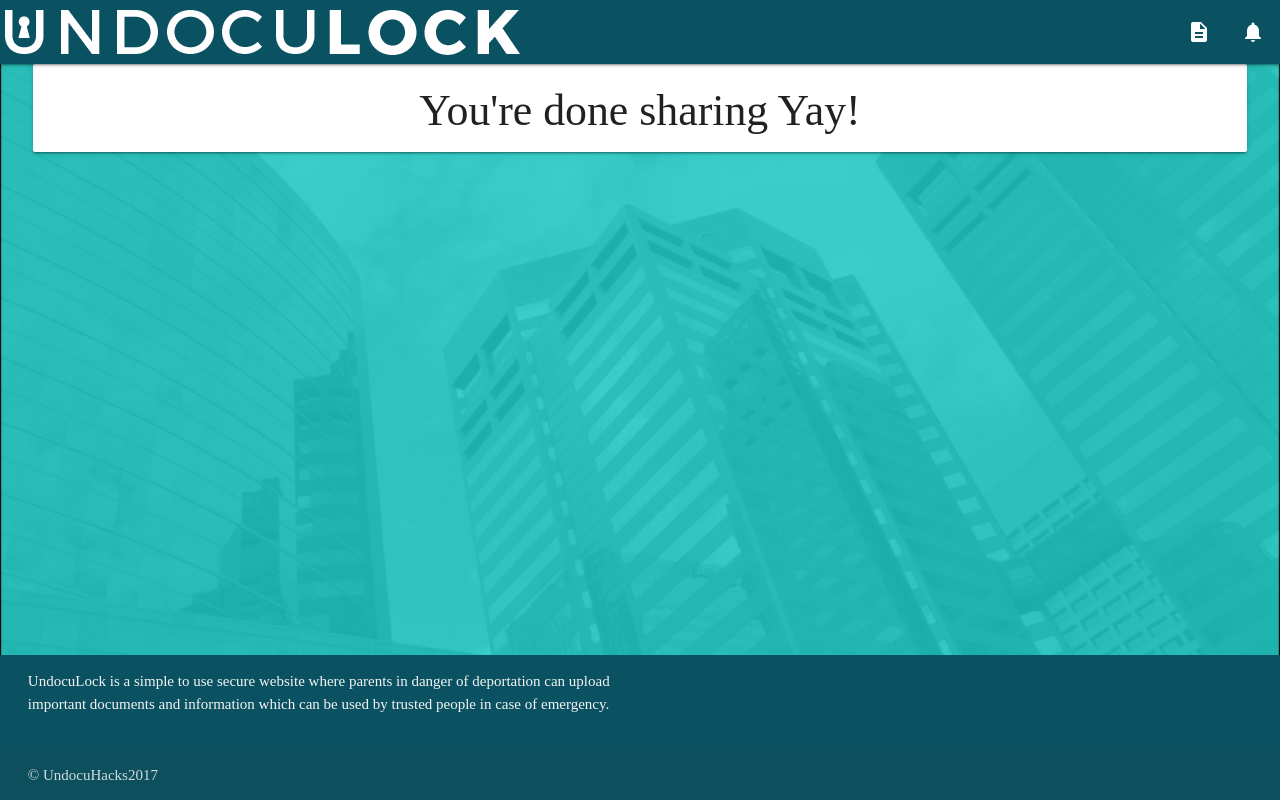
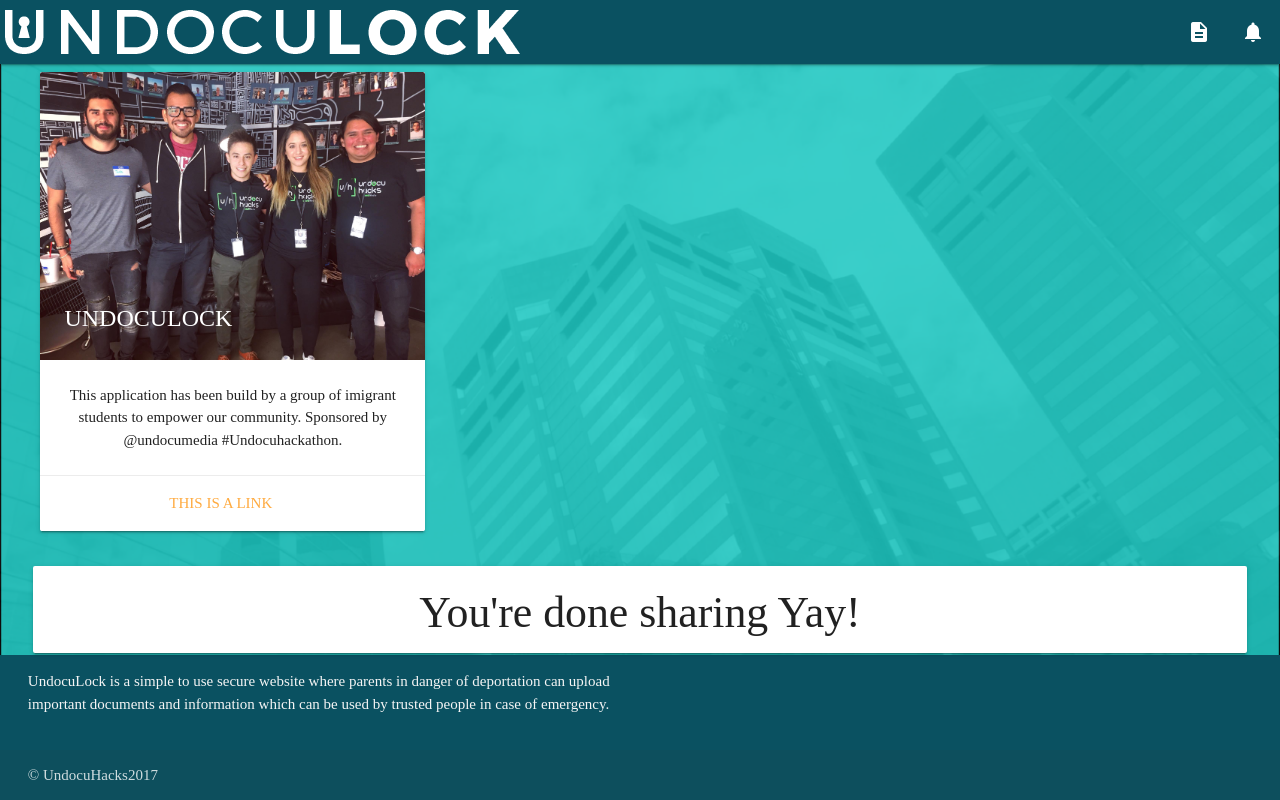
Before and after one commit to FreakinFacu/undoculock, a Flask app: page /complete in a window 1280 px wide. Run offline with Flask 2, Linux system fonts and the light colour scheme; some libraries are stand-ins or nearby versions.

Commit message:
complete

```diff
--- a/templates/home/complete.html
+++ b/templates/home/complete.html
@@ -4,6 +4,36 @@
 <!-- //////////////////////////////////////////////////////////////////////////// -->
 
 {% block body %}
+
+
+
+      <div class="center row">
+          <div class="center container">
+        <div class="center col s12 m4">
+          <div class="card">
+            <div class="card-image">
+              <img src="/static/images/group.jpg" class="responsive-img">
+              <span class="card-title">UNDOCULOCK</span>
+            </div>
+            <div class="card-content">
+              <p>This application has been build by a group of imigrant students to empower our community.
+              Sponsored by @undocumedia #Undocuhackathon.</p>
+            </div>
+            <div class="card-action">
+              <a href="#">This is a link</a>
+            </div>
+          </div>
+        </div>
+      </div>
+</div>
+
+
+
+
+
+
+
+
     <div class="container center card">
         <h3>You're done sharing Yay!</h3>
     </div>
```
Also changed, not shown: static/images/group.jpg (added).
